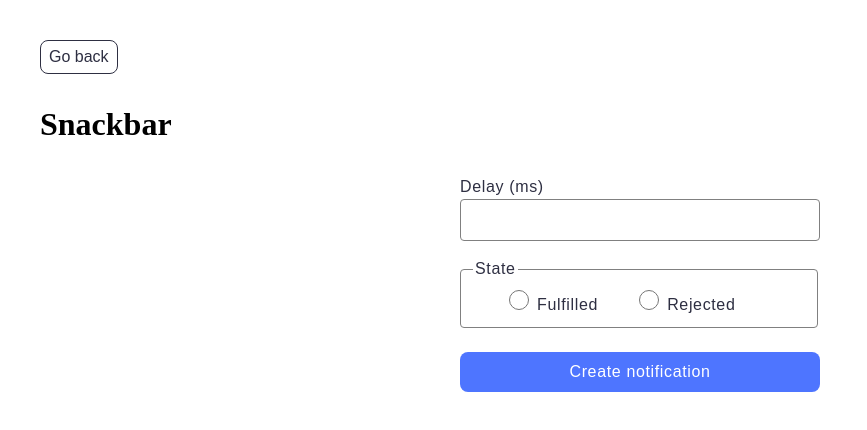
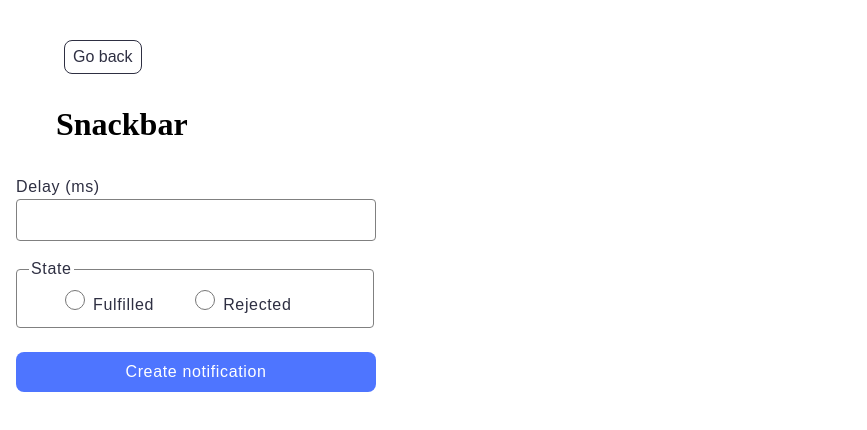
Before and after one commit to SerhiiYemets/goit-js-hw-10, a website built with Vite: page src/2-snackbar.html in a window 1280 px wide. Shown: the whole page, without its empty margins (0-867 px from the left). Built offline with nearby package versions, Linux system fonts and the light colour scheme.

Commit message:
add js file

```diff
--- a/src/css/styles.css
+++ b/src/css/styles.css
@@ -17,6 +17,7 @@ main {
 .main-title {
   text-align: left;
   margin-bottom: 32px;
+  margin-left: 16px;
 }
 .back-link {
   margin-left: 0;
@@ -160,6 +161,7 @@ button:not(:disabled):hover[type='button'] {
   color: #2e2f42;
   margin: 0 auto;
   width: 360px;
+  margin-left: 8px;
 }
 
 input[name='delay'] {
@@ -220,3 +222,6 @@ button[type='submit'] {
 button:hover[type='submit'] {
   background-color: #6c8cff;
 }
+.back-link {
+  margin-left: 24px;
+}
```
